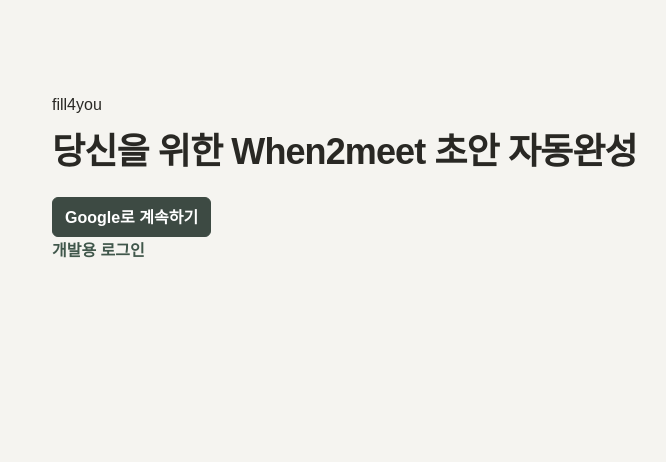
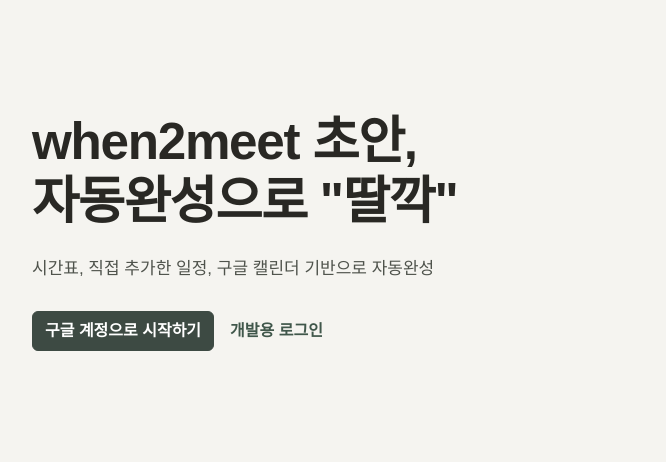
Before and after one commit to donngas/fill4you, a FastAPI app: page / in a window 1280 px wide. Shown: the part 56-518 px from the top of the page, without its empty margins (268-934 px from the left). Run offline with FastAPI, Linux system fonts and the light colour scheme.

Commit message:
feat(web): simplify landing page

```diff
--- a/app/web/static/css/app.css
+++ b/app/web/static/css/app.css
@@ -13,6 +13,12 @@
 h1 { font-size: clamp(28px, 4vw, 36px); line-height: 1.2; }
 h2 { font-size: 16px; line-height: 1.4; }
 .hero h1 { margin-bottom: 24px; }
+.landing { width: min(100% - 40px, 1200px); margin: 0 auto; padding: 112px 0; }
+.landing-hero { max-width: 680px; margin: 0 auto; }
+.landing-copy h1 { max-width: 640px; font-size: clamp(36px, 4vw, 54px); line-height: 1.18; }
+.landing-description { max-width: 540px; margin: 22px 0 28px; color: #4f534c; font-size: 17px; line-height: 1.65; }
+.landing-actions { display: flex; align-items: center; gap: 16px; }
+.signed-in { margin: 22px 0 16px; color: #4f534c; font-size: 15px; }
 .button, button { display: inline-flex; align-items: center; justify-content: center; min-height: 40px; padding: 9px 12px; border: 1px solid #3d4a43; border-radius: 6px; background: #3d4a43; color: #fff; font-weight: 650; line-height: 1.2; text-decoration: none; }
 .button:hover, button:hover { background: #303b35; }
 .secondary { border-color: #d2d4ce; background: #fff; color: #3b413c; }
@@ -118,4 +124,5 @@
 .source-manual { border-color: #c7aa78; background: #f7efd9; color: #624617; }
 .source-google_calendar { border-color: #b5a5b8; background: #f0eaf0; color: #563e5b; }
 @media (max-width: 800px) { .dashboard { width: min(100% - 24px, 1200px); margin-top: 24px; }.dashboard-layout { grid-template-columns: 1fr; }.dashboard-header { gap: 16px; }.calendar-preview, .schedule-editor { padding: 16px; }.preview-heading { display: grid; }.calendar-controls, .calendar-navigation { justify-content: flex-start; }.week-grid { min-width: 680px; } }
+@media (max-width: 800px) { .landing { width: min(100% - 24px, 1200px); padding: 72px 0; }.landing-copy h1 { font-size: clamp(34px, 9vw, 46px); } }
 @media (max-width: 460px) { .dashboard-header { display: grid; }.dashboard-header form { justify-self: start; }.field-row { grid-template-columns: 1fr; }.block-card { display: grid; }.block-actions { justify-content: flex-start; }.source-tab { font-size: 12px; }.calendar-navigation button { flex: 1; } }
--- a/app/web/templates/home.html
+++ b/app/web/templates/home.html
@@ -1,17 +1,18 @@
 {% extends "base.html" %}
 {% block content %}
-  <section class="hero">
-    <p class="eyebrow">fill4you</p>
-    <h1>당신을 위한 When2meet 초안 자동완성</h1>
-    {% if user %}
-      <p>로그인됨: {{ user.display_name }}</p>
-      <form method="post" action="/auth/logout"><input type="hidden" name="csrf_token" value="{{ csrf_token }}"><button type="submit">로그아웃</button></form>
-    {% else %}
-      {% if auth_error == "google_not_configured" %}<p class="notice">Google 로그인이 아직 설정되지 않았습니다.</p>{% elif auth_error == "google_failed" %}<p class="notice">Google 로그인에 실패했습니다. 다시 시도해 주세요.</p>{% endif %}
-      <a class="button" href="/auth/google">Google로 계속하기</a>
-      {% if development_login_enabled %}
-        <form method="post" action="/auth/development"><input type="hidden" name="csrf_token" value="{{ csrf_token }}"><button class="text-button" type="submit">개발용 로그인</button></form>
+<section class="landing">
+  <section class="landing-hero">
+    <div class="landing-copy">
+      <h1>when2meet 초안,<br>자동완성으로 "딸깍"</h1>
+      <p class="landing-description">시간표, 직접 추가한 일정, 구글 캘린더 기반으로 자동완성</p>
+      {% if user %}
+        <p class="signed-in">{{ user.display_name }} 계정으로 로그인되어 있습니다.</p>
+        <form method="post" action="/auth/logout"><input type="hidden" name="csrf_token" value="{{ csrf_token }}"><button type="submit" class="secondary">로그아웃</button></form>
+      {% else %}
+        {% if auth_error == "google_not_configured" %}<p class="notice">구글 로그인이 아직 설정되지 않았습니다.</p>{% elif auth_error == "google_failed" %}<p class="notice">구글 로그인에 실패했습니다. 다시 시도해 주세요.</p>{% endif %}
+        <div class="landing-actions"><a class="button" href="/auth/google">구글 계정으로 시작하기</a>{% if development_login_enabled %}<form method="post" action="/auth/development"><input type="hidden" name="csrf_token" value="{{ csrf_token }}"><button class="text-button" type="submit">개발용 로그인</button></form>{% endif %}</div>
       {% endif %}
-    {% endif %}
+    </div>
   </section>
+</section>
 {% endblock %}
```
